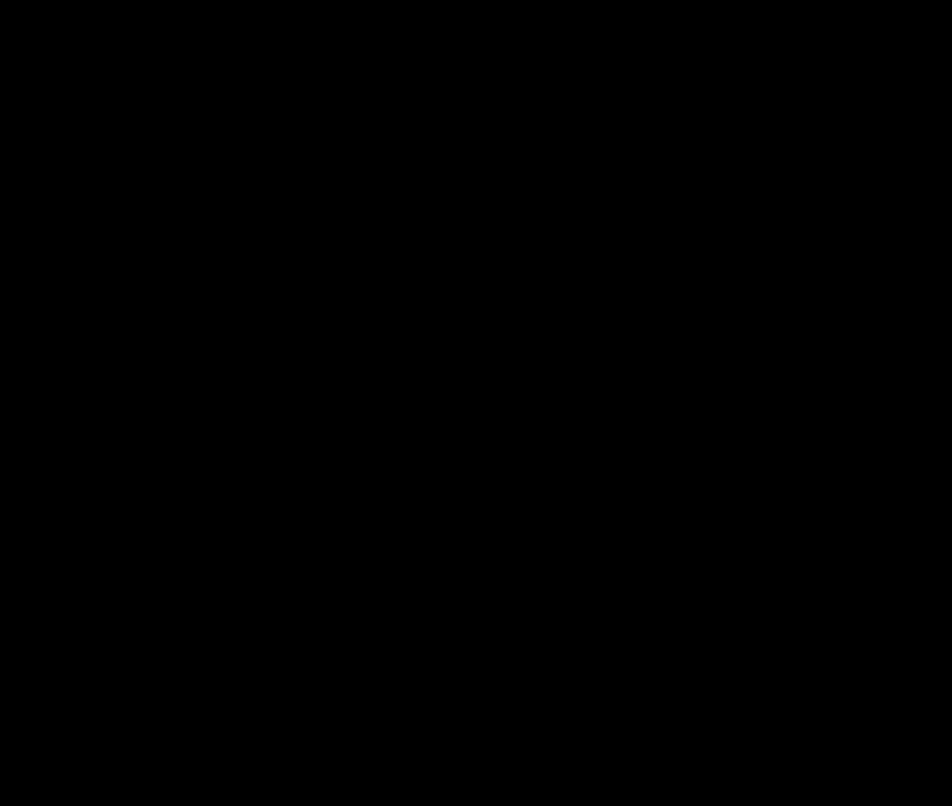
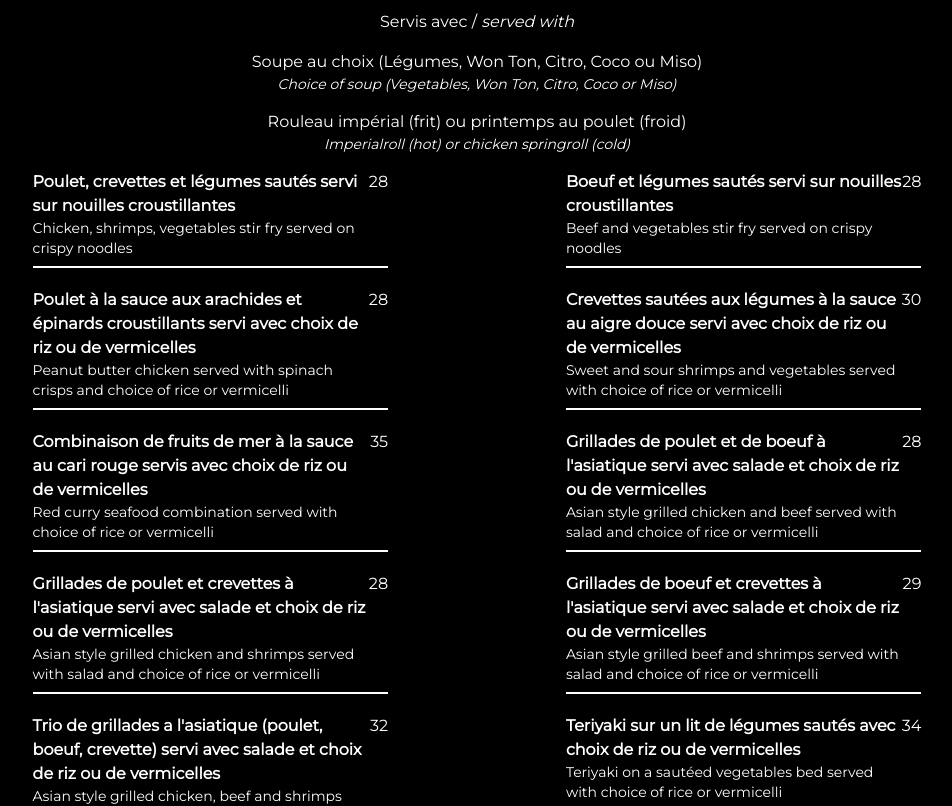
Before and after one commit to Donphan29/restaurant-chiyo, a Next.js app in the folder restaurant-chiyo/: page /menu/table in a window 1280 px wide. Shown: the part 340-1146 px from the top of the page, without its empty margins (163-1115 px from the left). Before the commit the page ends 867 px from the top, so only its background shows below. Built offline with nearby package versions, Linux system fonts and the light colour scheme.

Commit message:
Start implementation of menu items

```diff
--- a/restaurant-chiyo/app/menu/midi/page.tsx
+++ b/restaurant-chiyo/app/menu/midi/page.tsx
@@ -1,12 +1,22 @@
+import MenuItem from "@components/MenuItem"
+
 export default function Midi() {
     return (
         <section className='w-full h-screen'>
             <div
-                className='w-full h-1/3 bg-cover bg-[center_65rem] flex flex-col justify-center items-center'
+                className='w-full h-1/6 md:h-1/3 bg-cover bg-[center_65rem] flex flex-col justify-center items-center'
                 style={{ backgroundImage: 'url("/assets/images/menu-midi.JPG")' }}
             >
-                <h1>Menu Midi</h1>
+                <h1 className='font-bebas text-7xl'>Menu Midi</h1>
             </div>
+            <section className='w-full flex flex-col justify-center items-center font-mont_reg text-white '>
+                <p className='text-center pt-4'>
+                    *Tous les repas incluent un biscuit, thé ou café*
+                </p>
+
+                <section className='w-1/3 flex flex-col justify-center'>
+                </section>
+            </section>
         </section>
     )
 }
--- a/restaurant-chiyo/app/menu/table/page.tsx
+++ b/restaurant-chiyo/app/menu/table/page.tsx
@@ -1,3 +1,5 @@
+import MenuItem from "@components/MenuItem"
+
 export default function Table() {
     return (
         <section className='w-full h-screen'>
@@ -5,8 +7,39 @@
                 className='w-full h-1/3 bg-cover bg-[center_65rem] flex flex-col justify-center items-center'
                 style={{ backgroundImage: 'url("/assets/images/menu-table.JPG")' }}
             >
-                <h1>Table d'hôte</h1>
+                <h1 className='font-bebas text-7xl'>Table d'hôte</h1>
             </div>
+            <section className='w-full flex flex-col justify-center items-center font-mont_reg text-white '>
+
+                <section className='text-center pt-4 pl-2 pr-2'>
+                    <p>Servis avec / <i>served with</i></p>
+                    <p className='pt-4'>Soupe au choix (Légumes, Won Ton, Citro, Coco ou Miso)</p>
+                    <p className='text-sm'><i>Choice of soup (Vegetables, Won Ton, Citro, Coco or Miso)</i></p>
+                    <p className='pt-4'>Rouleau impérial (frit) ou printemps au poulet (froid)</p>
+                    <p className='text-sm'><i>Imperialroll (hot) or chicken springroll (cold)</i></p>
+                </section>
+
+                <section className='w-5/6 flex flex-row justify-around pt-4'>
+                    <section className='w-1/3 flex flex-col justify-stretch gap-5'>
+                        <MenuItem name='Poulet, crevettes et légumes sautés servi sur nouilles croustillantes' english='Chicken, shrimps, vegetables stir fry served on crispy noodles' price={28}></MenuItem>
+                        <MenuItem name='Poulet à la sauce aux arachides et épinards croustillants servi avec choix de riz ou de vermicelles' english='Peanut butter chicken served with spinach crisps and choice of rice or vermicelli' price={28}></MenuItem>
+                        <MenuItem name='Combinaison de fruits de mer à la sauce au cari rouge servis avec choix de riz ou de vermicelles' english='Red curry seafood combination served with choice of rice or vermicelli' price={35}></MenuItem>
+                        <MenuItem name="Grillades de poulet et crevettes à l'asiatique servi avec salade et choix de riz ou de vermicelles" english='Asian style grilled chicken and shrimps served with salad and choice of rice or vermicelli' price={28}></MenuItem>
+                        <MenuItem name="Trio de grillades a l'asiatique (poulet, boeuf, crevette) servi avec salade et choix de riz ou de vermicelles" english='Asian style grilled chicken, beef and shrimps served with salad and choice of rice or vermicelli' price={32}></MenuItem>
+                        <MenuItem name='Sizzling de fruit de mer et légumes avec choix de riz ou de vermicelles' english='Sea food sizzling served with choice of rice or vermicelli' price={36}></MenuItem>
+                    </section>
+
+                    <section className='w-1/3 flex flex-col justify-stretch gap-5'>
+                        <MenuItem name='Boeuf et légumes sautés servi sur nouilles croustillantes' english='Beef and vegetables stir fry served on crispy noodles' price={28}></MenuItem>
+                        <MenuItem name='Crevettes sautées aux légumes à la sauce au aigre douce servi avec choix de riz ou de vermicelles' english='Sweet and sour shrimps and vegetables served with choice of rice or vermicelli' price={30}></MenuItem>
+                        <MenuItem name="Grillades de poulet et de boeuf à l'asiatique servi avec salade et choix de riz ou de vermicelles" english='Asian style grilled chicken and beef served with salad and choice of rice or vermicelli' price={28}></MenuItem>
+                        <MenuItem name="Grillades de boeuf et crevettes à l'asiatique servi avec salade et choix de riz ou de vermicelles" english='Asian style grilled beef and shrimps served with salad and choice of rice or vermicelli' price={29}></MenuItem>
+                        <MenuItem name='Teriyaki sur un lit de légumes sautés avec choix de riz ou de vermicelles' english='Teriyaki on a sautéed vegetables bed served with choice of rice or vermicelli' price={34}></MenuItem>
+                        <MenuItem name='Général Tao avec choix de riz ou de vermicelles' english='General Tao with choice of rice or vermicelli' price={28}></MenuItem>
+                    </section>
+
+                </section>
+            </section>
         </section>
     )
 }
--- /dev/null
+++ b/restaurant-chiyo/components/MenuItem.tsx
@@ -0,0 +1,17 @@
+export default function MenuItem({
+    name, english, price
+}: {
+    name: string;
+    english: string
+    price: number;
+}) {
+    return (
+        <div className='w-full font-mont_reg flex justify-between text-white border-b-2 border-white pb-2'>
+            <div className='flex flex-col'>
+                <p><b>{name}</b></p>
+                <p className='text-sm'>{english}</p>
+            </div>
+            <p>{price}</p>
+        </div>
+    )
+}
```
